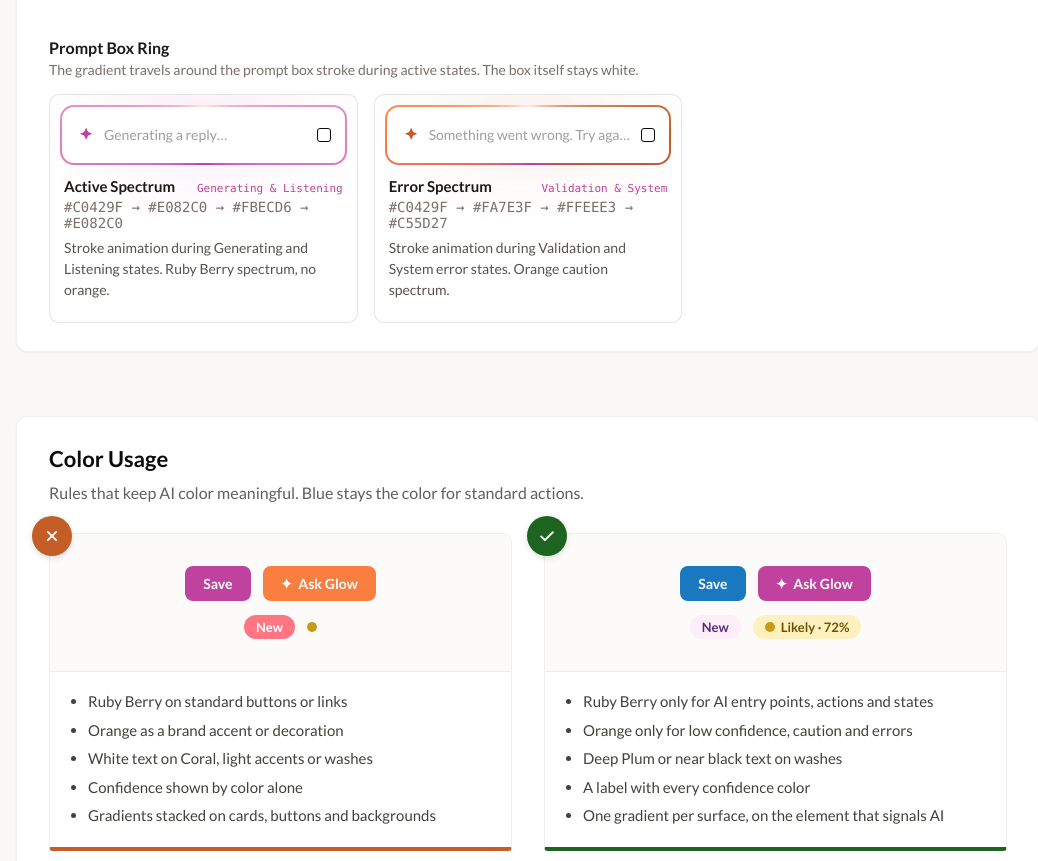
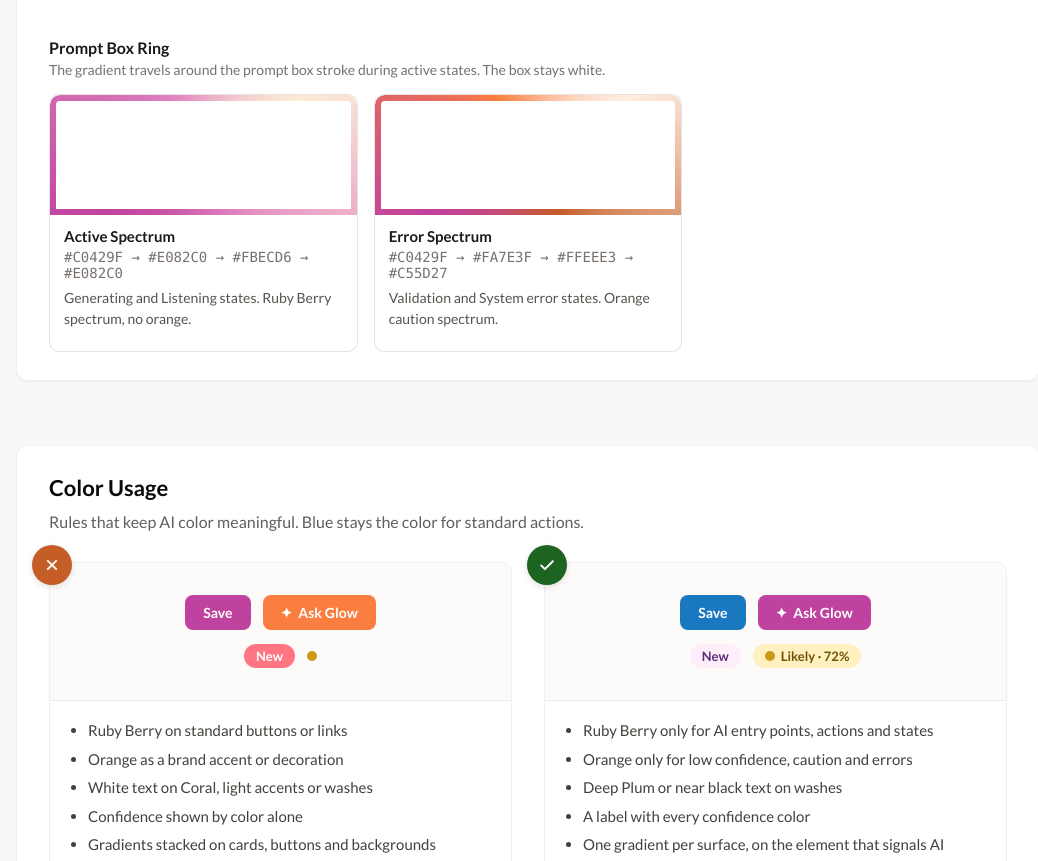
Before and after one commit to charissagudknecht-design/ai-interaction-standards, a plain HTML site: page docs/ai-visual-language.html in a window 1280 px wide. Shown: the part 2808-3669 px from the top of the page, without its empty margins (112-1150 px from the left). Drawn offline with Linux system fonts and the light colour scheme.

Commit message:
Simplify prompt box ring swatches to a spinning stroke only
Co-Authored-By: Claude Opus 5.5 <noreply@anthropic.com>
Claude-Session: https://claude.ai/code/session_01LJTHUQjhshoHdyK9XV8jSP

```diff
--- a/docs/ai-visual-language.html
+++ b/docs/ai-visual-language.html
@@ -149,19 +149,13 @@
         @media (max-width: 900px) { .conf-ramp { grid-template-columns: 1fr; } }
         /* ===== Prompt box ring preview: gradient spins around the stroke only ===== */
         .pb-ring {
-            position: relative; z-index: 1;
-            display: flex; align-items: center; gap: 10px;
-            height: 56px; padding: 0 14px; border-radius: 14px;
-            border: 2px solid transparent;
+            height: 120px; box-sizing: border-box;
+            border: 6px solid transparent; border-radius: 10px 10px 0 0;
             background:
                 linear-gradient(#fff, #fff) padding-box,
                 conic-gradient(from var(--vl-angle, 0deg), var(--g1), var(--g2), var(--g3), var(--g4), var(--g1)) border-box;
-            animation: vl-spin 2s linear infinite;
-            font-family: Lato, sans-serif; font-size: 14px; color: #9E9E9E;
+            animation: vl-spin 3s linear infinite;
         }
-        .pb-ring svg { flex: none; }
-        .pb-ring__text { flex: 1; white-space: nowrap; overflow: hidden; text-overflow: ellipsis; }
-        .pb-ring__stop { flex: none; width: 12px; height: 12px; border: 1.5px solid #0a0a0a; border-radius: 3px; }
         @media (prefers-reduced-motion: reduce) { .pb-ring, .vl-gradient-box { animation: none; } }
         .pal-swatch__contrast { align-self: flex-start; margin-top: auto; font-size: 12px; font-weight: 600; padding: 2px 8px; border-radius: 10px; }
         .pal-swatch__contrast--pass { background: #E7F4E8; color: #1E6421; }
@@ -392,32 +386,22 @@
 
             <div class="pal-card">
                 <h3 class="pal-card__title">Prompt Box Ring</h3>
-                <p class="pal-card__desc">The gradient travels around the prompt box stroke during active states. The box itself stays white.</p>
+                <p class="pal-card__desc">The gradient travels around the prompt box stroke during active states. The box stays white.</p>
                 <div class="pal-grid">
                     <div class="pal-swatch">
-                        <div class="pal-swatch__stage">
-                            <div class="pal-swatch__glow pal-swatch__glow--ruby" aria-hidden="true"></div>
-                            <div class="pb-ring" style="--g1:#C0429F; --g2:#E082C0; --g3:#FBECD6; --g4:#E082C0;">
-                                <svg width="18" height="18" viewBox="0 0 24 24" fill="none"><path d="M14.19 3.45l1.08 2.89a4.5 4.5 0 002.38 2.38l2.9 1.07c.6.22.6 1.07 0 1.29l-2.9 1.07a4.5 4.5 0 00-2.38 2.38l-1.08 2.89c-.22.6-1.07.6-1.29 0l-1.07-2.89a4.5 4.5 0 00-2.39-2.38l-2.9-1.07c-.6-.22-.6-1.07 0-1.29l2.9-1.07a4.5 4.5 0 002.39-2.38l1.07-2.89c.22-.6 1.07-.6 1.29 0z" fill="#C0429F"/></svg><span class="pb-ring__text">Generating a reply&hellip;</span><span class="pb-ring__stop" aria-hidden="true"></span>
-                            </div>
-                        </div>
+                        <div class="pb-ring" style="--g1:#C0429F; --g2:#E082C0; --g3:#FBECD6; --g4:#E082C0;"></div>
                         <div class="pal-swatch__meta">
-                            <div class="pal-swatch__row"><span class="pal-swatch__name">Active Spectrum</span><span class="pal-swatch__token">Generating &amp; Listening</span></div>
+                            <div class="pal-swatch__row"><span class="pal-swatch__name">Active Spectrum</span></div>
                             <code class="pal-swatch__hex">#C0429F &rarr; #E082C0 &rarr; #FBECD6 &rarr; #E082C0</code>
-                            <p class="pal-swatch__usage">Stroke animation during Generating and Listening states. Ruby Berry spectrum, no orange.</p>
+                            <p class="pal-swatch__usage">Generating and Listening states. Ruby Berry spectrum, no orange.</p>
                         </div>
                     </div>
                     <div class="pal-swatch">
-                        <div class="pal-swatch__stage">
-                            <div class="pal-swatch__glow pal-swatch__glow--amber" aria-hidden="true"></div>
-                            <div class="pb-ring" style="--g1:#C0429F; --g2:#FA7E3F; --g3:#FFEEE3; --g4:#C55D27;">
-                                <svg width="18" height="18" viewBox="0 0 24 24" fill="none"><path d="M14.19 3.45l1.08 2.89a4.5 4.5 0 002.38 2.38l2.9 1.07c.6.22.6 1.07 0 1.29l-2.9 1.07a4.5 4.5 0 00-2.38 2.38l-1.08 2.89c-.22.6-1.07.6-1.29 0l-1.07-2.89a4.5 4.5 0 00-2.39-2.38l-2.9-1.07c-.6-.22-.6-1.07 0-1.29l2.9-1.07a4.5 4.5 0 002.39-2.38l1.07-2.89c.22-.6 1.07-.6 1.29 0z" fill="#C55D27"/></svg><span class="pb-ring__text">Something went wrong. Try again.</span><span class="pb-ring__stop" aria-hidden="true"></span>
-                            </div>
-                        </div>
+                        <div class="pb-ring" style="--g1:#C0429F; --g2:#FA7E3F; --g3:#FFEEE3; --g4:#C55D27;"></div>
                         <div class="pal-swatch__meta">
-                            <div class="pal-swatch__row"><span class="pal-swatch__name">Error Spectrum</span><span class="pal-swatch__token">Validation &amp; System</span></div>
+                            <div class="pal-swatch__row"><span class="pal-swatch__name">Error Spectrum</span></div>
                             <code class="pal-swatch__hex">#C0429F &rarr; #FA7E3F &rarr; #FFEEE3 &rarr; #C55D27</code>
-                            <p class="pal-swatch__usage">Stroke animation during Validation and System error states. Orange caution spectrum.</p>
+                            <p class="pal-swatch__usage">Validation and System error states. Orange caution spectrum.</p>
                         </div>
                     </div>
                 </div>
```
